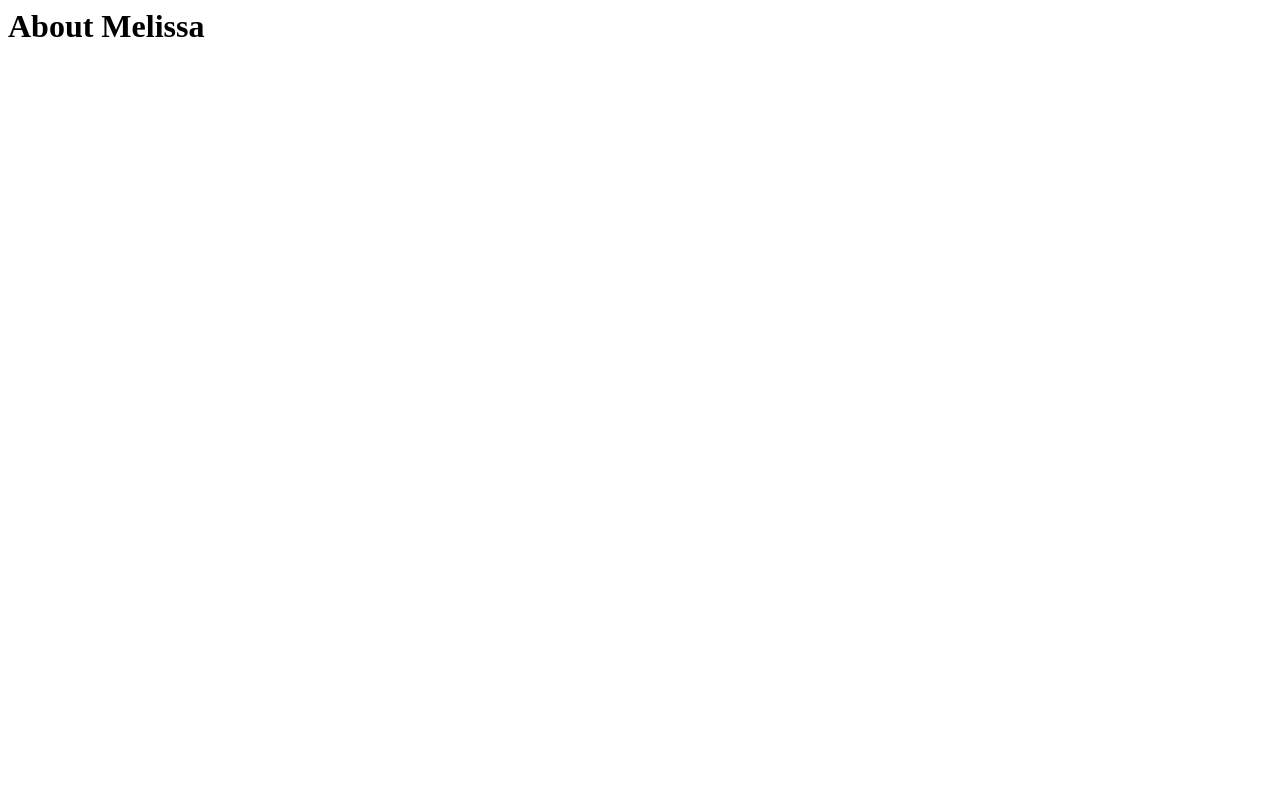
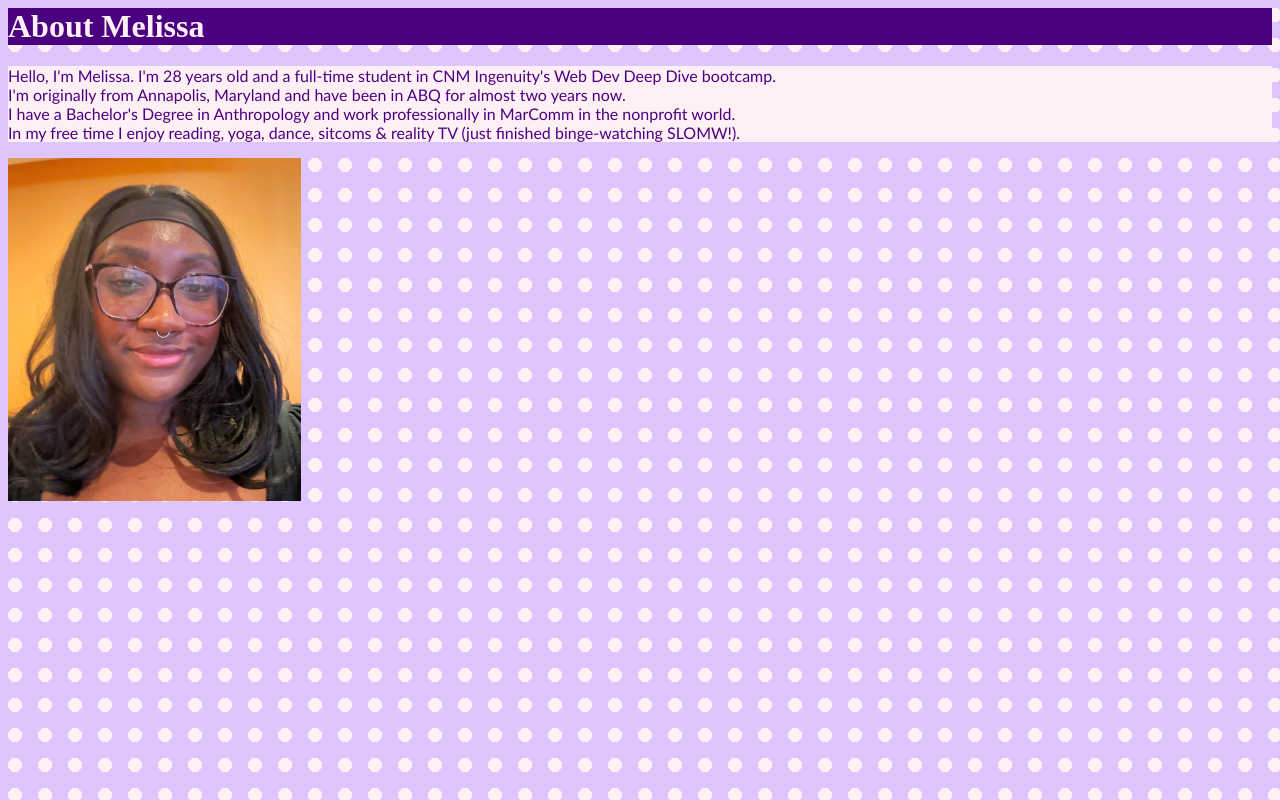
Before and after one commit to mpinedabrown/About-Melissa, a plain HTML site: page index.html in a window 1280 px wide. Drawn offline with Linux system fonts and the light colour scheme.

Commit message:
Committing and pushing to update my About Me project.

```diff
--- a/index.html
+++ b/index.html
@@ -2,8 +2,20 @@
 <head>
     <meta charset="UTF-8">
     <title>About Melissa</title>
+    <link rel="stylesheet" href="styles.css">
 </head>
 <body>
 <h1>About Melissa</h1>
+<p> Hello, I'm Melissa. I'm 28 years old and a full-time student in CNM Ingenuity's Web Dev Deep Dive bootcamp. <br>
+
+I'm originally from Annapolis, Maryland and have been in ABQ for almost two years now. <br>
+
+ I have a Bachelor's Degree in Anthropology and work professionally in MarComm in the nonprofit world. <br>
+
+In my free time I enjoy reading, yoga, dance, sitcoms & reality TV (just finished binge-watching SLOMW!).</p>
+
+
+<img src="IMG_3417.jpg" height="343" width="293" alt="Picture of Melissa"/>
+
 </body>
 </html>
--- /dev/null
+++ b/styles.css
@@ -0,0 +1,23 @@
+
+body {
+    background-color: #DFC5FE;
+}
+
+h1 {
+    font-family: "Copperplate", serif;
+    background-color: indigo;
+    color: lavenderblush;
+}
+
+p {
+    font-family: "Optima", sans-serif;
+    color: indigo;
+    background-color: lavenderblush;
+}
+
+body {
+    background-color: #DFC5FE;
+    opacity: 1;
+    background-image: radial-gradient(lavenderblush 7px, #DFC5FE 7px);
+    background-size: 30px 30px;
+}
```
Also changed, not shown: IMG_3417.jpg (added).
